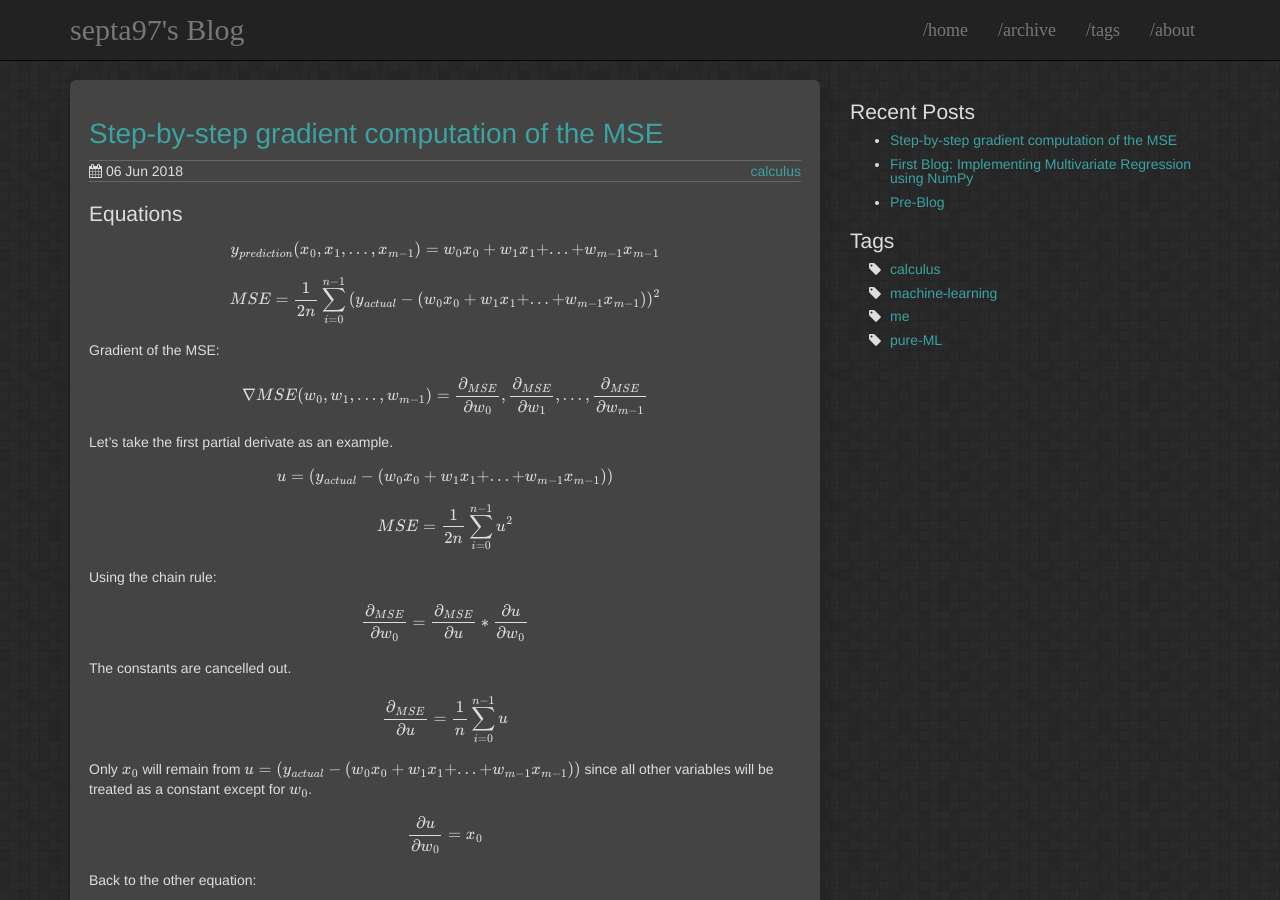
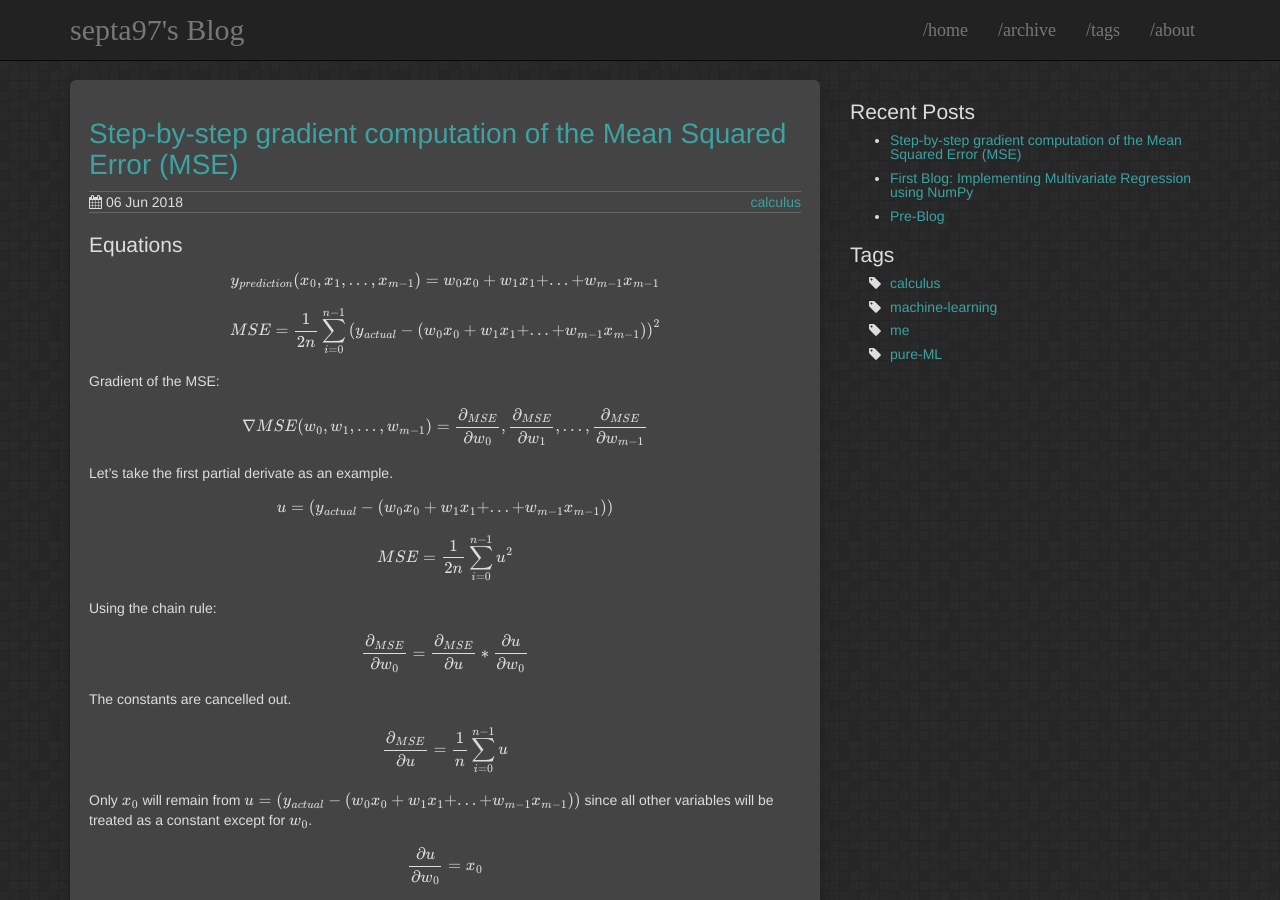
Before and after one commit to septa97/septa97.com, a Jekyll site: the page built from _posts/2018-06-06-MSE-gradient.md, in a window 1280 px wide and 900 px high. Built offline with Jekyll 4.4.1, drawn with Linux system fonts in a browser that asks for light colours; formulas are drawn with MathJax 3.

Commit message:
Modify title

```diff
--- a/_posts/2018-06-06-MSE-gradient.md
+++ b/_posts/2018-06-06-MSE-gradient.md
@@ -1,6 +1,6 @@
 ---
 layout: post
-title:  "Step-by-step gradient computation of the MSE"
+title:  "Step-by-step gradient computation of the Mean Squared Error (MSE)"
 tags:
   - calculus
 ---
```
